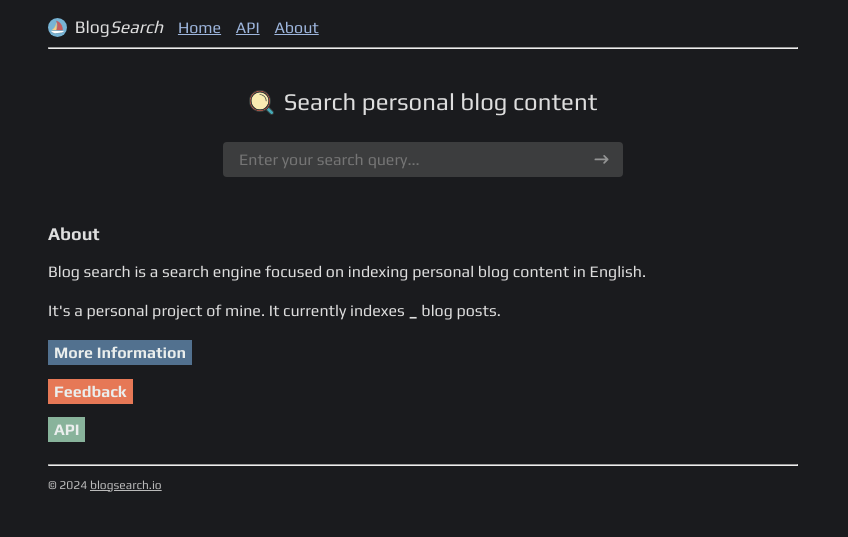
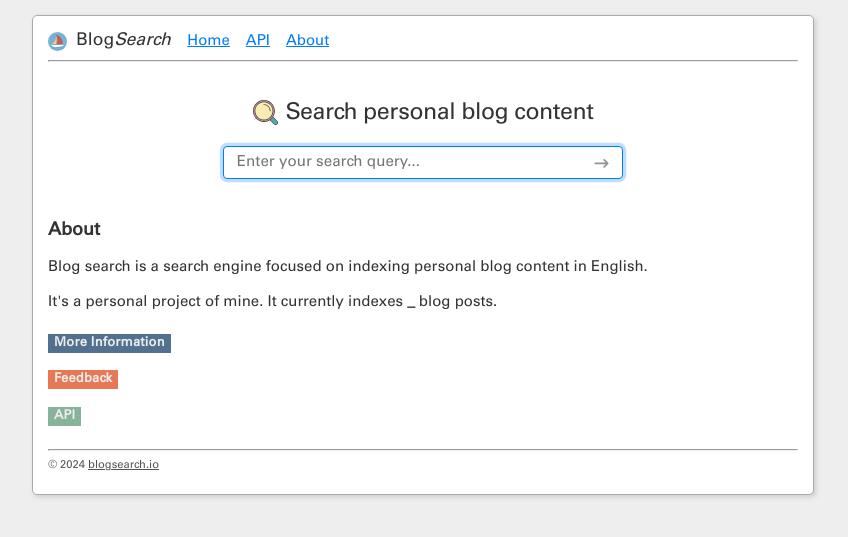
Before and after one commit to sawatkins/blog-search, a FastAPI app: page / in a window 1280 px wide. Shown: the top 537 px of the page, without its empty margins (217-1065 px from the left). Run offline with FastAPI, Linux system fonts and the light colour scheme.

Commit message:
more styling changes

```diff
--- a/web/static/css/style.css
+++ b/web/static/css/style.css
@@ -1,21 +1,70 @@
+@font-face {
+  font-family: 'Univers LT Std';
+  src: url('/static/fonts/UniversLTStd.woff') format('woff');
+  font-weight: normal;
+  font-style: normal;
+}
+
+/* Typography base styles */
+body {
+  font-family: 'Univers LT Std', "Play", sans-serif;
+  font-size: 15px;
+  color: #333;
+  line-height: 1.35em;
+  background-color: #ffffff;
+  width: 45%;
+  min-width: 750px;
+  margin: 15px auto;
+  padding: 15px;
+  border: 1px solid #aaa;
+  box-shadow: 2px 2px 5px #ccc;
+  border-radius: 5px;
+}
+
+html {
+  background-color: #eeeeee;
+}
+
+/* Headings */
+h2 {
+  font-size: 1.45rem;
+  margin-bottom: 0.7em;
+  letter-spacing: -0.02em;
+}
+
+h3 {
+  font-size: 1.2rem;
+  margin: 1.2em 0 0.5em;
+  letter-spacing: -0.01em;
+}
+
+/* Link styles */
+a {
+  color: #007bff;
+}
+
+/* Content spacing */
+.content-area {
+  padding: 0 15px;
+}
+
+/* Footer styles */
 div.footer p {
-  color: #bababa;
-  font-size: 9pt;
+  color: #555;
+  font-size: 0.7rem;
   line-height: 1.3em;
+  margin: 0.5em 0;
 }
 
 div.footer p a {
-  color: #bababa;
+  color: #555;
 }
 
 div.footer p a:visited {
-  color: #bababa;
+  color: #555;
 }
 
-a {
-  color: #9eb6dd;
-}
-
+/* Title area */
 div#heading {
   display: flex;
   margin-top: 18px;
@@ -26,67 +75,76 @@ div#title h3 {
   font-weight: 200;
 }
 
-body {
-  background-color: #1a1b1e;
-  color: #DEDEDE;
-  line-height: 1.4em;
-  width: 45%;
-  min-width: 750px;
-  margin: 15px auto;
-  padding: 0 15px;
-  font-family: "Play", sans-serif;
+/* Text utilities */
+.small-text {
+  font-size: 0.75rem;
+  line-height: 1.25em;
 }
 
-.content-area {
-  padding: 0 15px;
-}
-
-.small-text {
-  font-size: 0.8rem;
-  line-height: 1.3em;
-}
-
+/* Layout utilities */
 .flexbox-center {
   display: flex;
   justify-content: center;
   align-items: center;
-  gap: 10px;
+  gap: 8px;
 }
 
+/* Search input */
 #search-input {
   width: 400px;
-  padding: 0.5rem 1rem;
-  margin: 8px 0;
+  padding: 0.4rem 0.8rem;
+  margin: 6px 0;
   box-sizing: border-box;
-  border: none;
+  border: 1px solid #ccc;
+  box-shadow: 1px 1px 3px #ddd;
   border-radius: 4px;
-  background-color: #3c3d3e;
-  font-size: inherit;
+  background-color: #fff;
+  font-size: 0.95rem;
   font-family: inherit;
-  color: inherit;
+  color: #333;
 }
 
 #search-input:focus {
   outline: none;
+  border-color: #007bff;
+  box-shadow: 0 0 0 0.2rem rgba(0,123,255,.25);
 }
 
+/* Example searches */
 .example-searches {
   display: flex;
   flex-direction: row;
   justify-content: center;
-  gap: 30px;
+  gap: 24px;
+  margin: 0.6em 0;
 }
 
 .example-search {
-  color: #9eb6dd;
+  color: #007bff;
   text-decoration: underline;
   cursor: pointer;
+  font-size: 0.85rem;
 }
 
+/* Code blocks */
+pre {
+  font-size: 0.85rem;
+  line-height: 1.3;
+  padding: 0.7em;
+  background: #f5f5f5;
+  border-radius: 3px;
+  overflow-x: auto;
+}
+
+pre code {
+  white-space: pre;
+}
+
+/* Loading animation */
 .spin {
-  border: 3px solid #556177;
+  border: 3px solid #ccc;
   border-radius: 50%;
-  border-top: 3px solid #DEDEDE;
+  border-top: 3px solid #333;
   width: 20px;
   height: 20px;
   margin-top: 1rem;
@@ -104,27 +162,38 @@ body {
   100% { transform: rotate(360deg); }
 }
 
+/* Toggle buttons */
+[id^="toggle-"] {
+  font-size: 0.8rem;
+  font-weight: bold;
+  letter-spacing: 0.02em;
+}
+
+/* Responsive styles */
 @media (max-width: 768px) {
+  body {
+    width: 90%;
+    min-width: 350px;
+    font-size: 14px;
+  }
+
   #search-input {
     max-width: 340px;
+    font-size: 0.9rem;
   }
 
   .example-searches {
     flex-direction: column;
-    gap: 10px;
+    gap: 8px;
   }
 
   .flexbox-center {
     flex-direction: column;
-    gap: 5px;
+    gap: 4px;
   }
 
   .flexbox-center h2 {
     text-align: center;
-  }
-
-  body {
-    width: 90%;
-    min-width: 350px;
+    font-size: 1.3rem;
   }
 }
```
Also changed, not shown: web/static/fonts/UniversLTStd.woff (added).
